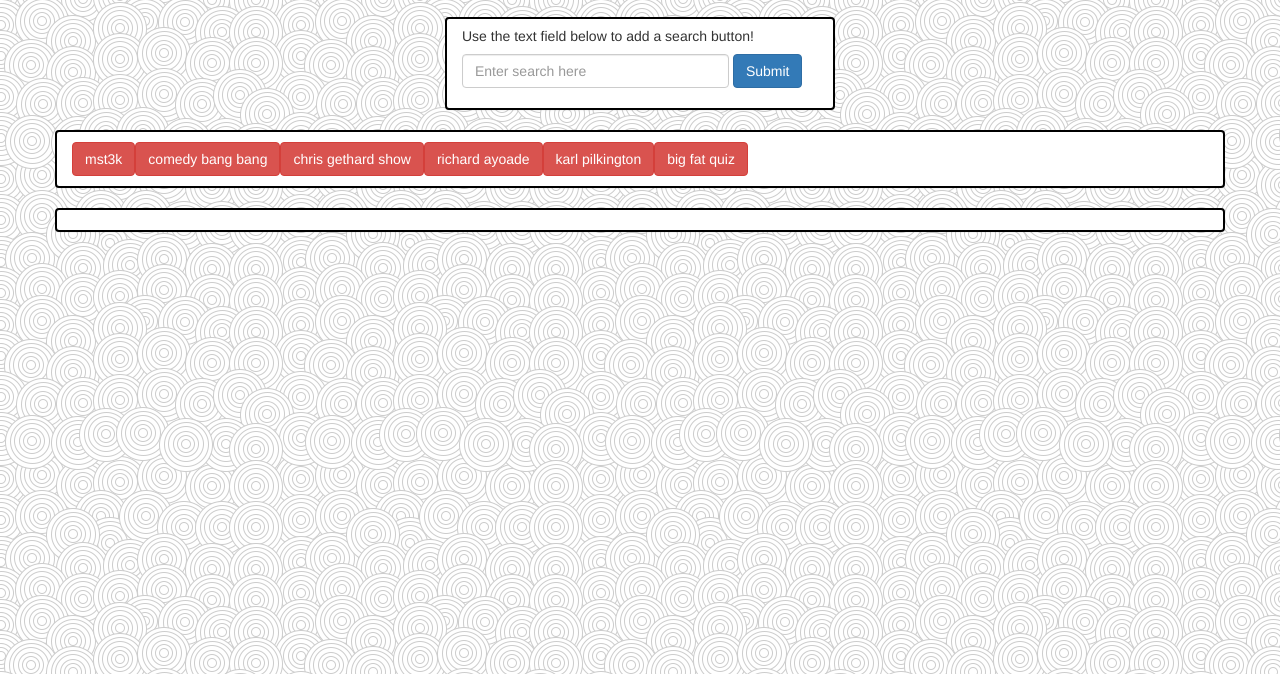
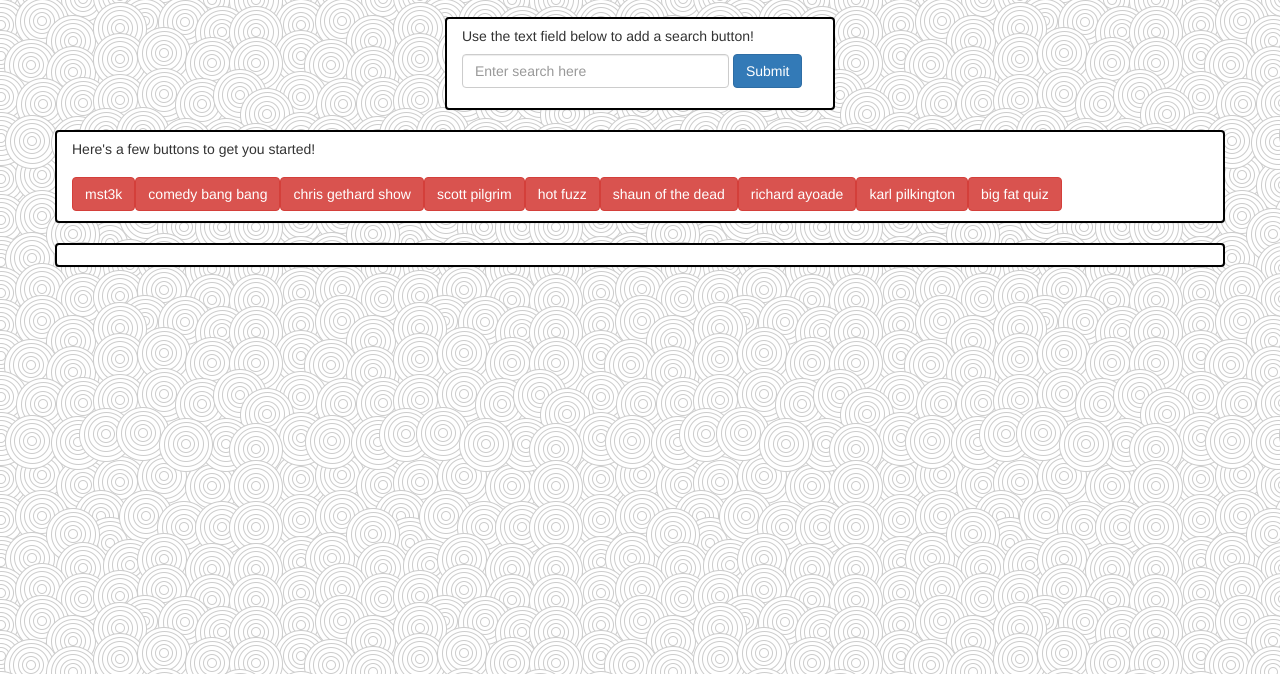
Before and after one commit to amparish/GiphySearch, a plain HTML site: page index.html in a window 1280 px wide. Shown: the part 126-800 px from the top of the page. Drawn offline with nearby package versions, Linux system fonts and the light colour scheme.

Commit message:
final changes

```diff
--- a/assets/javascript/search.js
+++ b/assets/javascript/search.js
@@ -1,4 +1,4 @@
-var topics = ["mst3k", "comedy bang bang", "chris gethard show", "richard ayoade", "karl pilkington", "big fat quiz"];
+var topics = ["mst3k", "comedy bang bang", "chris gethard show", "scott pilgrim", "hot fuzz", "shaun of the dead", "richard ayoade", "karl pilkington", "big fat quiz"];
 
 // creates buttons from existing items in topics array
 function createButtons(){
--- a/index.html
+++ b/index.html
@@ -47,6 +47,7 @@
 		<div class="row">
 
 			<div class="col-md-12 panel panel-default">
+				<h5>Here's a few buttons to get you started!</h5>
 				<div id="buttons">
 
 				</div>
```
